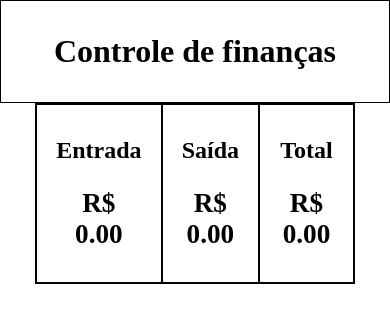
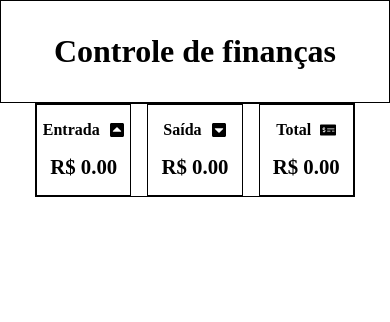
Before and after one commit to CaioAugustoHD/Sistema-controle-financas, a React (Vite) app: page / in a window 390 px wide. Shown: the top 322 px of the page. Built offline with nearby package versions, Linux system fonts and the light colour scheme.

Commit message:
Adicionado icones e responsividade em ItemSaldo

```diff
--- a/package.json
+++ b/package.json
@@ -10,7 +10,8 @@
   },
   "dependencies": {
     "react": "^18.2.0",
-    "react-dom": "^18.2.0"
+    "react-dom": "^18.2.0",
+    "react-icons": "^4.6.0"
   },
   "devDependencies": {
     "@types/react": "^18.0.17",
--- a/src/components/Saldo/ConteinerSaldo.css
+++ b/src/components/Saldo/ConteinerSaldo.css
@@ -7,7 +7,7 @@ main {
     width: 70%;
 }
 
-@media (max-width: 760px) {
+@media (max-width: 890px) {
 
     main {
         width: 82%;
--- a/src/components/Saldo/ConteinerSaldo.jsx
+++ b/src/components/Saldo/ConteinerSaldo.jsx
@@ -1,13 +1,14 @@
 import React from "react";
 import { ItemSaldo } from "./ItemSaldo";
 import "./ConteinerSaldo.css";
+import { FaCaretSquareUp, FaCaretSquareDown, FaMoneyCheckAlt} from "react-icons/fa";
 
 export function ConteinerSaldo(){
     return (
         <main>
-            <ItemSaldo titulo="Entrada" valor="R$ 0.00"/>
-            <ItemSaldo titulo="Saída" valor="R$ 0.00"/>
-            <ItemSaldo titulo="Total" valor="R$ 0.00"/>
+            <ItemSaldo titulo="Entrada " valor="R$ 0.00" Icone={FaCaretSquareUp}/>
+            <ItemSaldo titulo="Saída " valor="R$ 0.00" Icone={FaCaretSquareDown}/>
+            <ItemSaldo titulo="Total" valor="R$ 0.00" Icone={FaMoneyCheckAlt}/>
         </main>
     )
 }
--- a/src/components/Saldo/ItemSaldo.css
+++ b/src/components/Saldo/ItemSaldo.css
@@ -1,6 +1,7 @@
 section {
     border: 1px solid black;
-    padding: 2em 6%;
+    padding: 2em 0;
+    width: min(30%, 230px);
     text-align: center;
 }
 
@@ -13,9 +14,22 @@ span {
     font-weight: 700;
 }
 
-@media (max-width: 760px) {
+svg {
+    vertical-align: text-bottom;
+    margin-left: 5px;
+}
+
+@media (max-width: 890px) {
+
+    section {
+        padding: max(5%, 1em) 0;
+    }
+
+    h2 {
+        font-size: max(2.8vw, 1em);
+    }
 
     span {
-      font-size: 1.7em;
+      font-size: max(3.4vw, 1.3em);
     }
 }
--- a/src/components/Saldo/ItemSaldo.jsx
+++ b/src/components/Saldo/ItemSaldo.jsx
@@ -1,10 +1,10 @@
 import React from "react";
-import "./ItemSaldo.css"
+import "./ItemSaldo.css";
 
-export function ItemSaldo({titulo, valor}){
+export function ItemSaldo({titulo, valor, Icone}){
     return (
         <section>
-            <h2>{titulo}</h2>
+            <h2>{titulo} <Icone/></h2>
             <span>{valor}</span>
         </section>
     )
```
Also changed, not shown: 1 other file (tests, documents, lock files or other folders).
